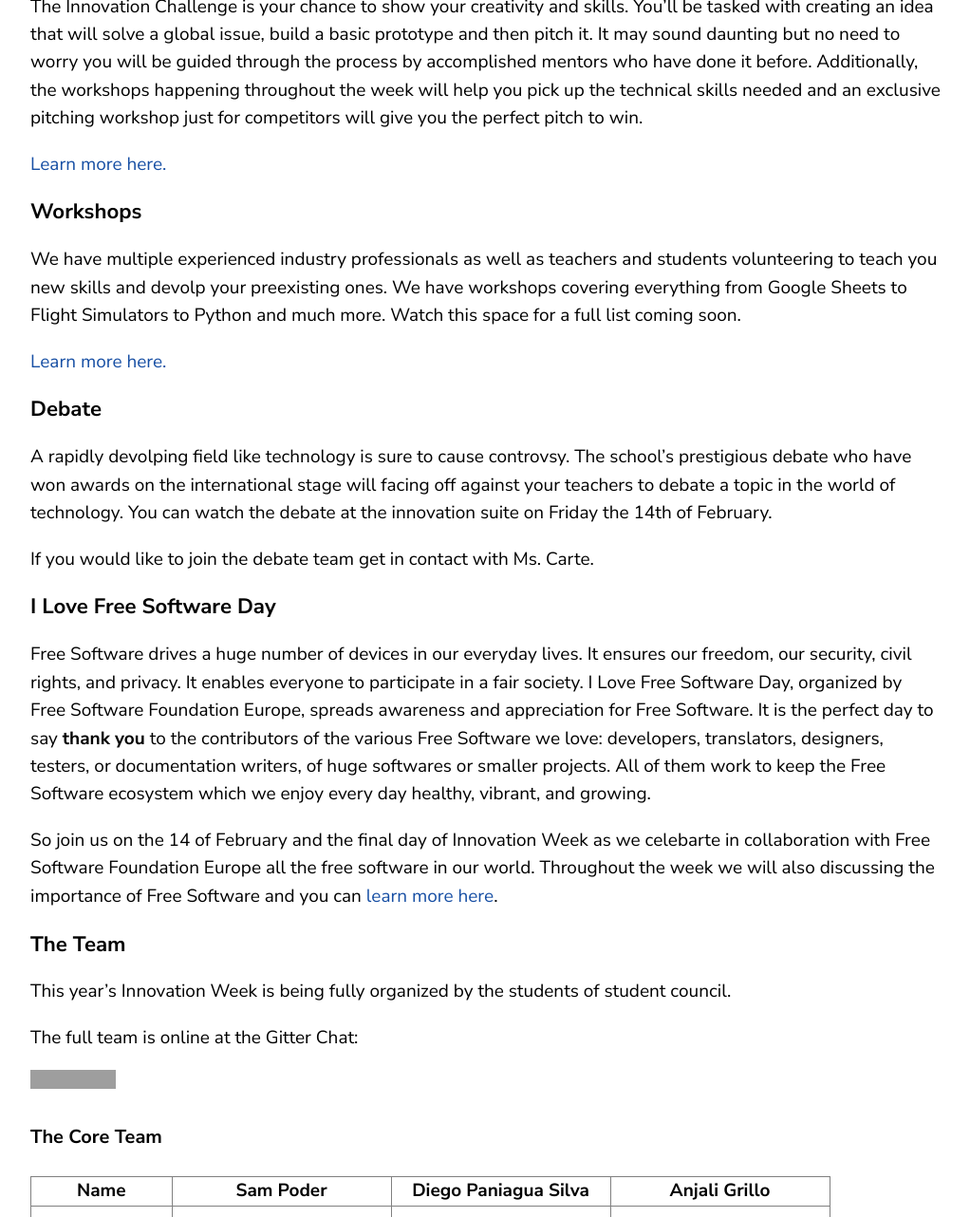
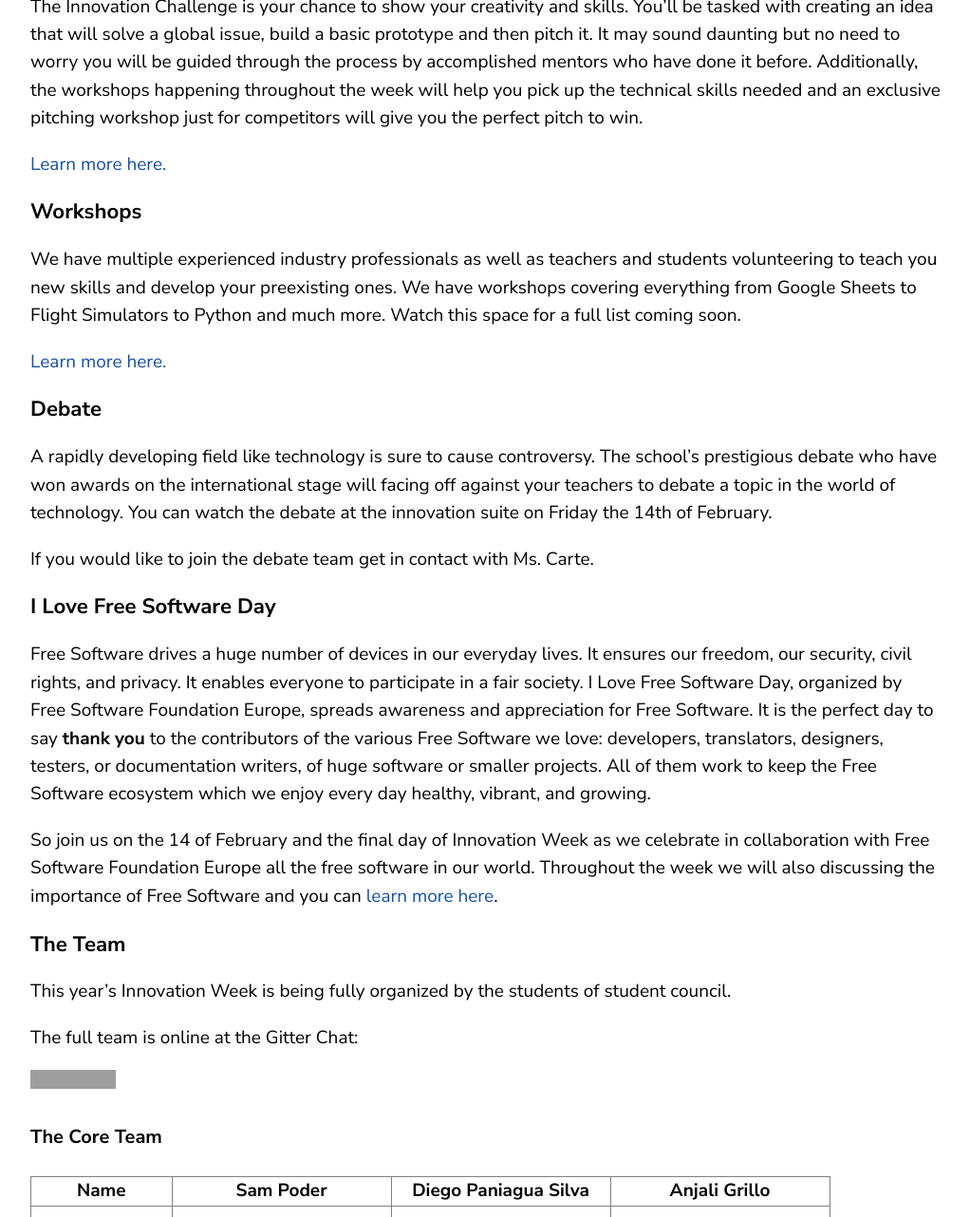
Before and after one commit to gemssingaporestudentcouncil/innovationweek2020, a Jekyll site: the page built from index.md, in a window 1280 px wide and 1400 px high, scrolled down 870 px, cut to the strip 0-1282 px from the top of the window. Shown: the whole strip at 95% size, without its empty margins (68-1090 px from the left). Built offline with Jekyll 4.4.1, drawn with Linux system fonts in a browser that asks for light colours; some of the changed text lies outside the part shown; grey boxes are pictures that could not be loaded.

Commit message:
Spelling

```diff
--- a/index.md
+++ b/index.md
@@ -2,7 +2,7 @@
 layout: page
 ---
 
-GEMS Singapore Student Council is proud to be hosting the school's first Innovation Week from February 5th to February 14th. We will be having a variety of events throughout the week (more announcements coming soon) for students to showcase their talents as well as devolp new ones. They're will be an event for everyone! Explore them all below.
+GEMS Singapore Student Council is proud to be hosting the school's first Innovation Week from February 5th to February 14th. We will be having a variety of events throughout the week (more announcements coming soon) for students to showcase their talents as well as develop new ones. They're will be an event for everyone! Explore them all below.
 
 **Table of Contents**
 
@@ -24,21 +24,21 @@ The Innovation Challenge is your chance to show your creativity and skills. You'
 
 ### Workshops
 
-We have multiple experienced industry professionals as well as teachers and students volunteering to teach you new skills and devolp your preexisting ones. We have workshops covering everything from Google Sheets to Flight Simulators to Python and much more. Watch this space for a full list coming soon.
+We have multiple experienced industry professionals as well as teachers and students volunteering to teach you new skills and develop your preexisting ones. We have workshops covering everything from Google Sheets to Flight Simulators to Python and much more. Watch this space for a full list coming soon.
 
 [Learn more here.](workshops)
 
 ### Debate
 
-A rapidly devolping field like technology is sure to cause controvsy. The school's prestigious debate who have won awards on the international stage will facing off against your teachers to debate a topic in the world of technology. You can watch the debate at the innovation suite on Friday the 14th of February.
+A rapidly developing field like technology is sure to cause controversy. The school's prestigious debate who have won awards on the international stage will facing off against your teachers to debate a topic in the world of technology. You can watch the debate at the innovation suite on Friday the 14th of February.
 
 If you would like to join the debate team get in contact with Ms. Carte.
 
 ### I Love Free Software Day
 
-Free Software drives a huge number of devices in our everyday lives. It ensures our freedom, our security, civil rights, and privacy. It enables everyone to participate in a fair society. I Love Free Software Day, organized by Free Software Foundation Europe, spreads awareness and appreciation for Free Software. It is the perfect day to say **thank you** to the contributors of the various Free Software we love: developers, translators, designers, testers, or documentation writers, of huge softwares or smaller projects. All of them work to keep the Free Software ecosystem which we enjoy every day healthy, vibrant, and growing.
+Free Software drives a huge number of devices in our everyday lives. It ensures our freedom, our security, civil rights, and privacy. It enables everyone to participate in a fair society. I Love Free Software Day, organized by Free Software Foundation Europe, spreads awareness and appreciation for Free Software. It is the perfect day to say **thank you** to the contributors of the various Free Software we love: developers, translators, designers, testers, or documentation writers, of huge software or smaller projects. All of them work to keep the Free Software ecosystem which we enjoy every day healthy, vibrant, and growing.
 
-So join us on the 14 of February and the final day of Innovation Week as we celebarte in collaboration with Free Software Foundation Europe all the free software in our world. Throughout the week we will also discussing the importance of Free Software and you can [learn more here](https://fsfe.org/campaigns/ilovefs/index.en.html).
+So join us on the 14 of February and the final day of Innovation Week as we celebrate in collaboration with Free Software Foundation Europe all the free software in our world. Throughout the week we will also discussing the importance of Free Software and you can [learn more here](https://fsfe.org/campaigns/ilovefs/index.en.html).
 
 ### The Team
 
```
Also changed, not shown: innov-challenge.md (+4 -4 lines), workshops.md (+1 -1 lines).
